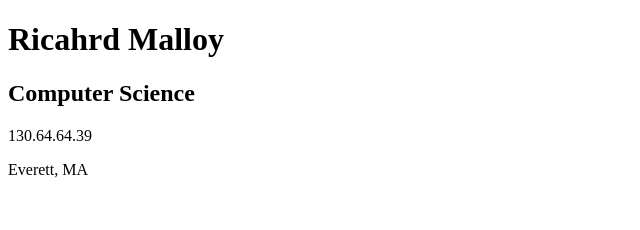
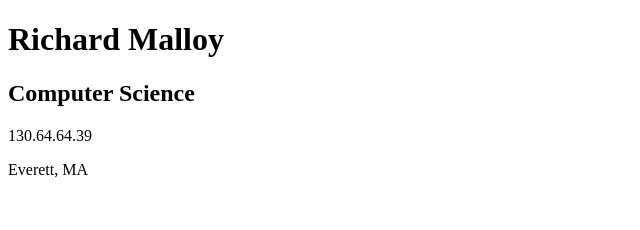
Before and after one commit to richyxdd/cs20, a plain HTML site: page index.html in a window 1280 px wide. Shown: the top 230 px of the page, 0-640 px from the left. Drawn offline with Linux system fonts and the light colour scheme.

Commit message:
Update index.html
how did i spell my name wrong lol

```diff
--- a/index.html
+++ b/index.html
@@ -4,7 +4,7 @@
     <title>First Web Page</title>
 </head>
 <body>
-    <h1>Ricahrd Malloy</h1>
+    <h1>Richard Malloy</h1>
     <h2>Computer Science</h2>
     <p> 130.64.64.39 </p>
     <p> Everett, MA </p>
```
